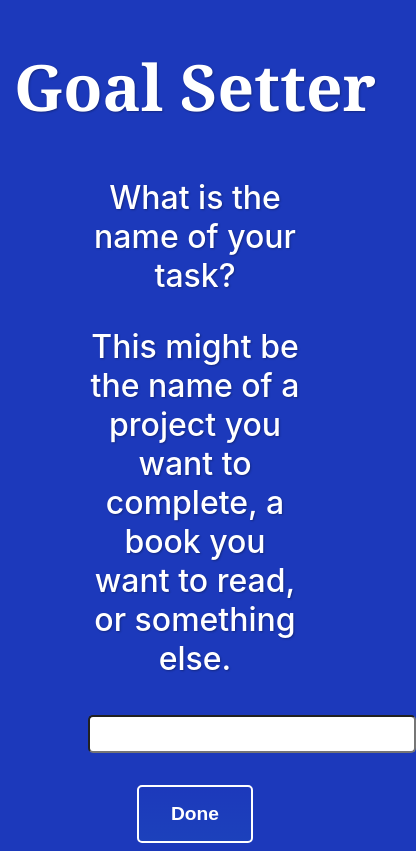
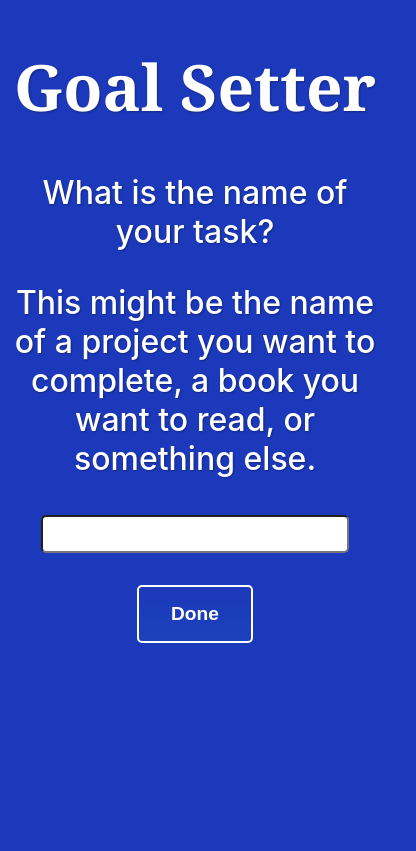
Before and after one commit to joseph-ford10/goal-setter, a React (Create React App) app: page /form in a window 390 px wide. Shown: the whole page, 416 px wide, since content can reach past the window. Built offline with nearby package versions, Linux system fonts and the light colour scheme.

Commit message:
Make app responsive

```diff
--- a/src/TargetTypeInput.js
+++ b/src/TargetTypeInput.js
@@ -4,7 +4,7 @@ import DoneButton from './DoneButton'
 function targetTypeInput({ formProgressSetter, setTargetType }) {
   return (
     <div className="fadeIn">
-      <p>Would you like to set a target end date or a daily progress target?</p>
+      <p>Would you like to set a target end date or a daily progress goal?</p>
       <div className="radioButtons">
         <label className="radioItem1">
           <input
@@ -13,7 +13,7 @@ function targetTypeInput({ formProgressSetter, setTargetType }) {
             value="targetEndDate"
             onChange={(e) => setTargetType(e.target.value)}
           ></input>
-          <div>Target End Date</div>
+          <div>End Date</div>
         </label>
         <label className="radioItem2">
           <input
@@ -22,7 +22,7 @@ function targetTypeInput({ formProgressSetter, setTargetType }) {
             value="dailyTarget"
             onChange={(e) => setTargetType(e.target.value)}
           ></input>
-          <div>Daily Target</div>
+          <div>Daily Goal</div>
         </label>
       </div>
       <div>
--- a/src/index.css
+++ b/src/index.css
@@ -32,11 +32,11 @@ button {
 
 .fadeIn {
 color: white;
-margin: 3rem 5rem 0rem 5rem;
 text-align: center;
 opacity: 0;
 animation: fadeIn 1s ease-in-out forwards;
 font-weight: 500;
+width: 100%;
 }
 
 @keyframes fadeIn {
@@ -49,7 +49,7 @@ font-weight: 500;
 }
 
 input {
-  width: 20rem;
+  width: 80%;
   height: 2rem;
   font-size: 1.2rem;
   border-radius: 5px;
@@ -64,7 +64,7 @@ input {
 .radioButtons {
   display: flex;
   margin-bottom: 2rem;
-  justify-content: center;
+  justify-content: space-evenly;
 }
 
 .summaryList {
```
